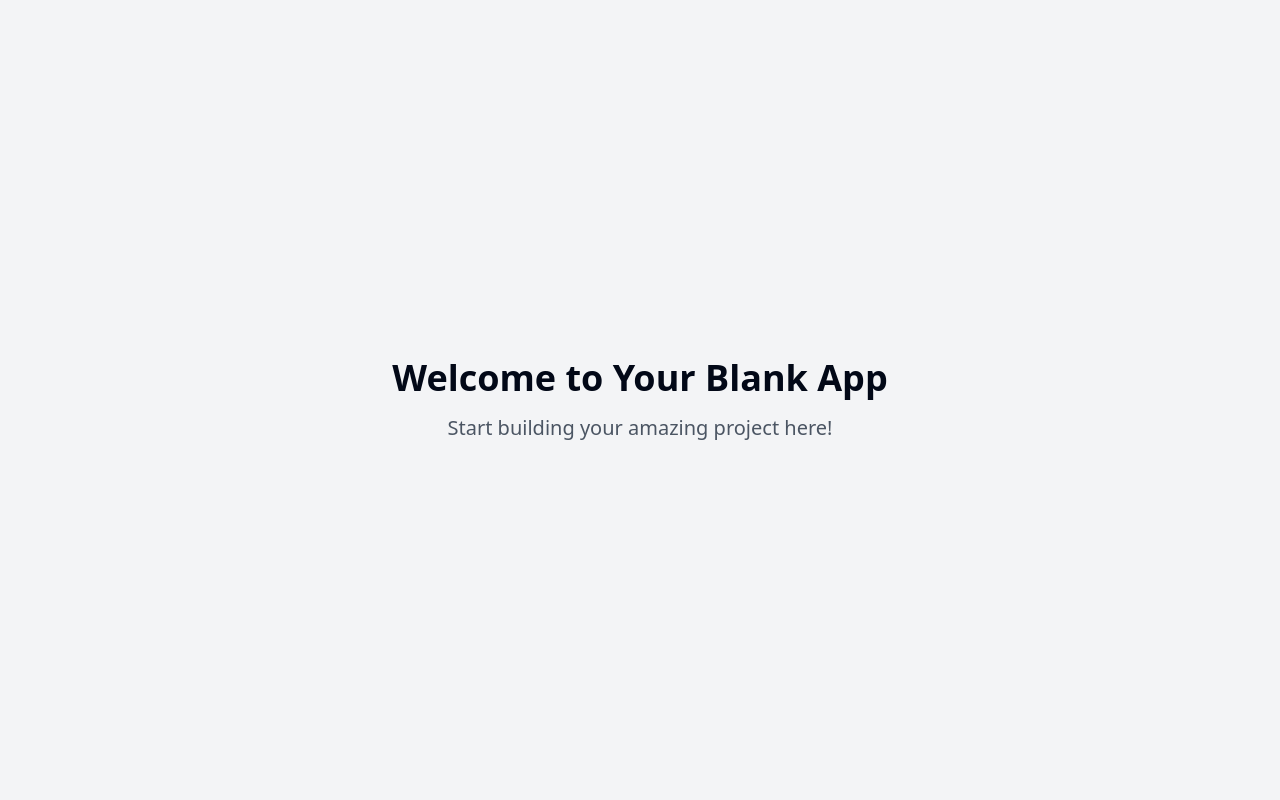
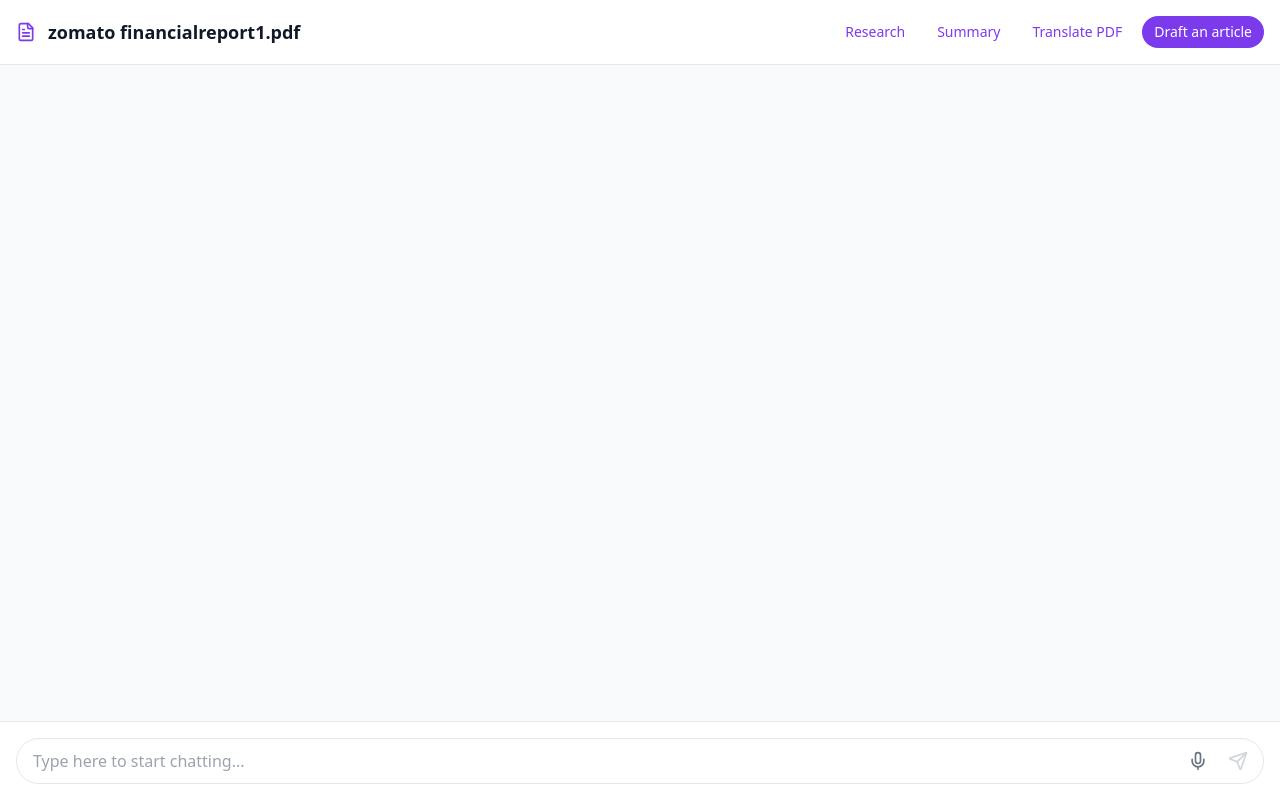
Before and after one commit to choronX/chatty-pdf-revamp, a React (Vite) app: page / in a window 1280 px wide. Built offline with nearby package versions, Linux system fonts and the light colour scheme.

Commit message:
Improve UI for chat application
Revamp the user interface of the chat with PDF web application to enhance interactivity and clarity. Address deadclicks around the send message and mic button while retaining all existing buttons.
[skip gpt_engineer]

```diff
--- /dev/null
+++ b/src/components/ChatHeader.tsx
@@ -0,0 +1,33 @@
+import React from 'react';
+import { FileText } from 'lucide-react';
+
+interface ChatHeaderProps {
+  fileName: string;
+}
+
+const ChatHeader: React.FC<ChatHeaderProps> = ({ fileName }) => {
+  return (
+    <div className="flex items-center justify-between p-4 border-b bg-white">
+      <div className="flex items-center space-x-3">
+        <FileText className="w-5 h-5 text-primary" />
+        <h1 className="text-lg font-semibold text-gray-900">{fileName}</h1>
+      </div>
+      <div className="flex items-center space-x-2">
+        <button className="px-3 py-1.5 text-sm text-primary hover:bg-primary/5 rounded-full transition-colors">
+          Research
+        </button>
+        <button className="px-3 py-1.5 text-sm text-primary hover:bg-primary/5 rounded-full transition-colors">
+          Summary
+        </button>
+        <button className="px-3 py-1.5 text-sm text-primary hover:bg-primary/5 rounded-full transition-colors">
+          Translate PDF
+        </button>
+        <button className="px-3 py-1.5 text-sm bg-primary text-white rounded-full hover:bg-primary-hover transition-colors">
+          Draft an article
+        </button>
+      </div>
+    </div>
+  );
+};
+
+export default ChatHeader;
--- /dev/null
+++ b/src/components/ChatInput.tsx
@@ -0,0 +1,57 @@
+import React, { useState } from 'react';
+import { Mic, Send } from 'lucide-react';
+
+interface ChatInputProps {
+  onSendMessage: (message: string) => void;
+  onStartRecording: () => void;
+}
+
+const ChatInput: React.FC<ChatInputProps> = ({ onSendMessage, onStartRecording }) => {
+  const [message, setMessage] = useState('');
+
+  const handleSubmit = (e: React.FormEvent) => {
+    e.preventDefault();
+    if (message.trim()) {
+      onSendMessage(message);
+      setMessage('');
+    }
+  };
+
+  return (
+    <form onSubmit={handleSubmit} className="p-4 border-t bg-white">
+      <div className="flex items-center space-x-2">
+        <div className="relative flex-1">
+          <input
+            type="text"
+            value={message}
+            onChange={(e) => setMessage(e.target.value)}
+            placeholder="Type here to start chatting..."
+            className="w-full px-4 py-2.5 pr-24 rounded-full border border-gray-200 focus:border-primary focus:ring-1 focus:ring-primary outline-none transition-all"
+          />
+          <div className="absolute right-2 top-1/2 -translate-y-1/2 flex items-center space-x-1">
+            <button
+              type="button"
+              onClick={onStartRecording}
+              className="p-2 text-gray-500 hover:text-primary hover:bg-primary/5 rounded-full transition-colors"
+            >
+              <Mic className="w-5 h-5" />
+            </button>
+            <button
+              type="submit"
+              disabled={!message.trim()}
+              className={`p-2 rounded-full transition-all ${
+                message.trim()
+                  ? 'text-primary hover:bg-primary/5'
+                  : 'text-gray-300 cursor-not-allowed'
+              }`}
+            >
+              <Send className="w-5 h-5" />
+            </button>
+          </div>
+        </div>
+      </div>
+    </form>
+  );
+};
+
+export default ChatInput;
--- /dev/null
+++ b/src/components/ChatMessage.tsx
@@ -0,0 +1,28 @@
+import React from 'react';
+import { Bot, User } from 'lucide-react';
+
+interface ChatMessageProps {
+  message: string;
+  isBot?: boolean;
+  timestamp?: string;
+}
+
+const ChatMessage: React.FC<ChatMessageProps> = ({ message, isBot = false, timestamp }) => {
+  return (
+    <div className={`flex items-start space-x-3 p-4 animate-fade-in ${isBot ? 'bg-secondary/50' : 'bg-white'}`}>
+      <div className={`flex-shrink-0 w-8 h-8 rounded-full flex items-center justify-center ${
+        isBot ? 'bg-primary text-white' : 'bg-gray-100'
+      }`}>
+        {isBot ? <Bot className="w-5 h-5" /> : <User className="w-5 h-5 text-gray-600" />}
+      </div>
+      <div className="flex-1">
+        <div className="text-sm text-gray-900">{message}</div>
+        {timestamp && (
+          <div className="mt-1 text-xs text-gray-500">{timestamp}</div>
+        )}
+      </div>
+    </div>
+  );
+};
+
+export default ChatMessage;
--- a/src/pages/Index.tsx
+++ b/src/pages/Index.tsx
@@ -1,12 +1,64 @@
-// Update this page (the content is just a fallback if you fail to update the page)
+import React, { useState } from 'react';
+import ChatHeader from '../components/ChatHeader';
+import ChatInput from '../components/ChatInput';
+import ChatMessage from '../components/ChatMessage';
+import { toast } from 'sonner';
+
+interface Message {
+  id: string;
+  text: string;
+  isBot: boolean;
+  timestamp: string;
+}
 
 const Index = () => {
+  const [messages, setMessages] = useState<Message[]>([]);
+
+  const handleSendMessage = (text: string) => {
+    const newMessage: Message = {
+      id: Date.now().toString(),
+      text,
+      isBot: false,
+      timestamp: new Date().toLocaleTimeString(),
+    };
+
+    setMessages(prev => [...prev, newMessage]);
+
+    // Simulate bot response
+    setTimeout(() => {
+      const botMessage: Message = {
+        id: (Date.now() + 1).toString(),
+        text: "I'm analyzing the PDF content to provide you with a relevant response.",
+        isBot: true,
+        timestamp: new Date().toLocaleTimeString(),
+      };
+      setMessages(prev => [...prev, botMessage]);
+    }, 1000);
+  };
+
+  const handleStartRecording = () => {
+    toast.info("Voice recording feature coming soon!");
+  };
+
   return (
-    <div className="min-h-screen flex items-center justify-center bg-gray-100">
-      <div className="text-center">
-        <h1 className="text-4xl font-bold mb-4">Welcome to Your Blank App</h1>
-        <p className="text-xl text-gray-600">Start building your amazing project here!</p>
+    <div className="flex flex-col h-screen bg-gray-50">
+      <ChatHeader fileName="zomato financialreport1.pdf" />
+
+      <div className="flex-1 overflow-y-auto">
+        {messages.map(message => (
+          <ChatMessage
+            key={message.id}
+            message={message.text}
+            isBot={message.isBot}
+            timestamp={message.timestamp}
+          />
+        ))}
       </div>
+
+      <ChatInput
+        onSendMessage={handleSendMessage}
+        onStartRecording={handleStartRecording}
+      />
     </div>
   );
 };
--- a/tailwind.config.ts
+++ b/tailwind.config.ts
@@ -12,85 +12,62 @@ export default {
   theme: {
     container: {
       center: true,
-			padding: '2rem',
+      padding: "2rem",
       screens: {
-				'2xl': '1400px'
-			}
+        "2xl": "1400px",
+      },
     },
     extend: {
       colors: {
-				border: 'hsl(var(--border))',
-				input: 'hsl(var(--input))',
-				ring: 'hsl(var(--ring))',
-				background: 'hsl(var(--background))',
-				foreground: 'hsl(var(--foreground))',
+        border: "hsl(var(--border))",
+        input: "hsl(var(--input))",
+        ring: "hsl(var(--ring))",
+        background: "hsl(var(--background))",
+        foreground: "hsl(var(--foreground))",
         primary: {
-					DEFAULT: 'hsl(var(--primary))',
-					foreground: 'hsl(var(--primary-foreground))'
+          DEFAULT: "#7C3AED",
+          foreground: "#FFFFFF",
+          hover: "#6D28D9",
         },
         secondary: {
-					DEFAULT: 'hsl(var(--secondary))',
-					foreground: 'hsl(var(--secondary-foreground))'
+          DEFAULT: "#F3F4F6",
+          foreground: "#1F2937",
         },
-				destructive: {
-					DEFAULT: 'hsl(var(--destructive))',
-					foreground: 'hsl(var(--destructive-foreground))'
+        accent: {
+          DEFAULT: "#E9D5FF",
+          foreground: "#1F2937",
         },
         muted: {
-					DEFAULT: 'hsl(var(--muted))',
-					foreground: 'hsl(var(--muted-foreground))'
+          DEFAULT: "#F9FAFB",
+          foreground: "#6B7280",
         },
-				accent: {
-					DEFAULT: 'hsl(var(--accent))',
-					foreground: 'hsl(var(--accent-foreground))'
-				},
-				popover: {
-					DEFAULT: 'hsl(var(--popover))',
-					foreground: 'hsl(var(--popover-foreground))'
-				},
-				card: {
-					DEFAULT: 'hsl(var(--card))',
-					foreground: 'hsl(var(--card-foreground))'
-				},
-				sidebar: {
-					DEFAULT: 'hsl(var(--sidebar-background))',
-					foreground: 'hsl(var(--sidebar-foreground))',
-					primary: 'hsl(var(--sidebar-primary))',
-					'primary-foreground': 'hsl(var(--sidebar-primary-foreground))',
-					accent: 'hsl(var(--sidebar-accent))',
-					'accent-foreground': 'hsl(var(--sidebar-accent-foreground))',
-					border: 'hsl(var(--sidebar-border))',
-					ring: 'hsl(var(--sidebar-ring))'
-				}
-			},
-			borderRadius: {
-				lg: 'var(--radius)',
-				md: 'calc(var(--radius) - 2px)',
-				sm: 'calc(var(--radius) - 4px)'
       },
       keyframes: {
-				'accordion-down': {
-					from: {
-						height: '0'
+        "accordion-down": {
+          from: { height: "0" },
+          to: { height: "var(--radix-accordion-content-height)" },
         },
-					to: {
-						height: 'var(--radix-accordion-content-height)'
-					}
+        "accordion-up": {
+          from: { height: "var(--radix-accordion-content-height)" },
+          to: { height: "0" },
         },
-				'accordion-up': {
-					from: {
-						height: 'var(--radix-accordion-content-height)'
+        "fade-in": {
+          "0%": { opacity: "0", transform: "translateY(10px)" },
+          "100%": { opacity: "1", transform: "translateY(0)" },
         },
-					to: {
-						height: '0'
-					}
-				}
+        "button-pop": {
+          "0%": { transform: "scale(0.95)" },
+          "40%": { transform: "scale(1.02)" },
+          "100%": { transform: "scale(1)" },
+        },
       },
       animation: {
-				'accordion-down': 'accordion-down 0.2s ease-out',
-				'accordion-up': 'accordion-up 0.2s ease-out'
-			}
-		}
+        "accordion-down": "accordion-down 0.2s ease-out",
+        "accordion-up": "accordion-up 0.2s ease-out",
+        "fade-in": "fade-in 0.3s ease-out",
+        "button-pop": "button-pop 0.2s ease-out",
+      },
+    },
   },
   plugins: [require("tailwindcss-animate")],
 } satisfies Config;
```
Lines whose indentation alone changed are shown as unchanged.
